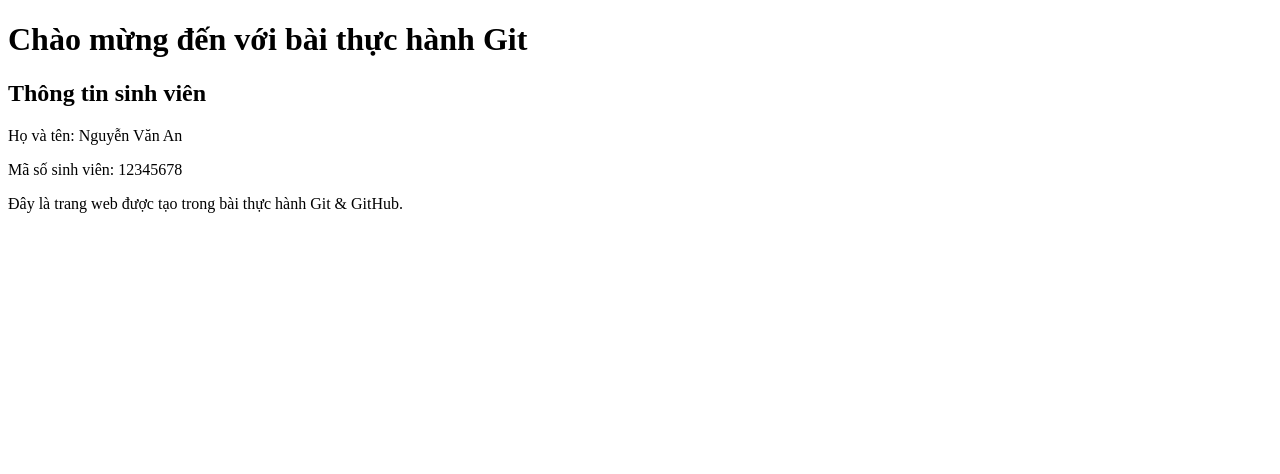
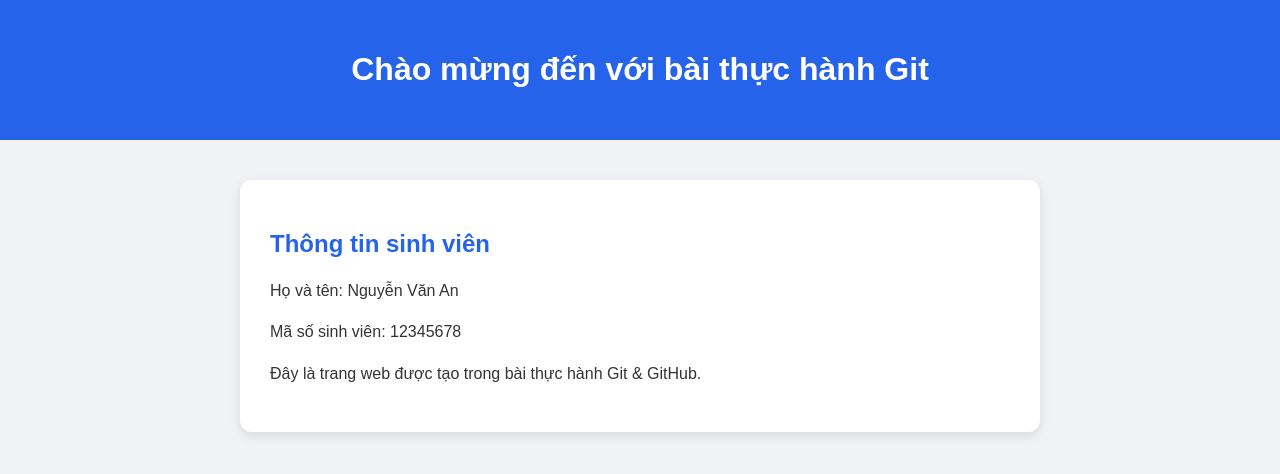
Before and after one commit to khoa1822040032/ThucHanhGit_1822040032, a plain HTML site: page index.html in a window 1280 px wide. Drawn offline with Linux system fonts and the light colour scheme.

Commit message:
feat: Add basic page styling

```diff
--- a/index.html
+++ b/index.html
@@ -2,8 +2,12 @@
 <html lang="vi">
 <head>
     <meta charset="UTF-8">
+
     <meta name="viewport" content="width=device-width, initial-scale=1.0">
+
     <title>Bài thực hành Git</title>
+
+    <link rel="stylesheet" href="style.css">
 </head>
 
 <body>
--- /dev/null
+++ b/style.css
@@ -0,0 +1,41 @@
+/* Thiết lập chung cho toàn bộ trang web */
+* {
+    box-sizing: border-box;
+}
+
+body {
+    font-family: Arial, sans-serif;
+    background-color: #f0f2f5;
+    margin: 0;
+    padding: 0;
+    color: #333;
+}
+
+/* Phần tiêu đề */
+header {
+    background-color: #2563eb;
+    color: white;
+    text-align: center;
+    padding: 30px;
+}
+
+/* Nội dung chính */
+main {
+    max-width: 800px;
+    margin: 40px auto;
+    padding: 30px;
+    background-color: white;
+    border-radius: 12px;
+    box-shadow: 0 4px 12px rgba(0, 0, 0, 0.1);
+}
+
+/* Tiêu đề cấp 2 */
+h2 {
+    color: #2563eb;
+}
+
+/* Đoạn văn */
+p {
+    font-size: 16px;
+    line-height: 1.6;
+}
```
